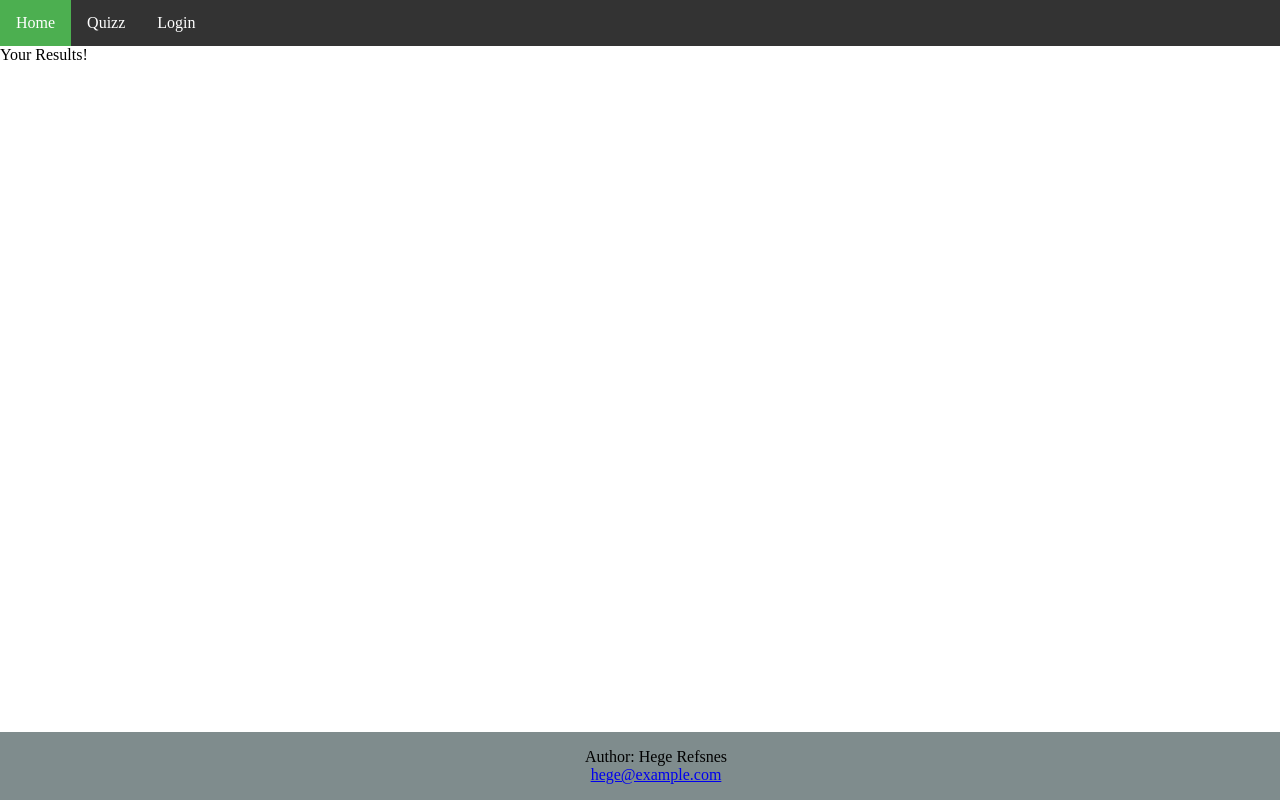
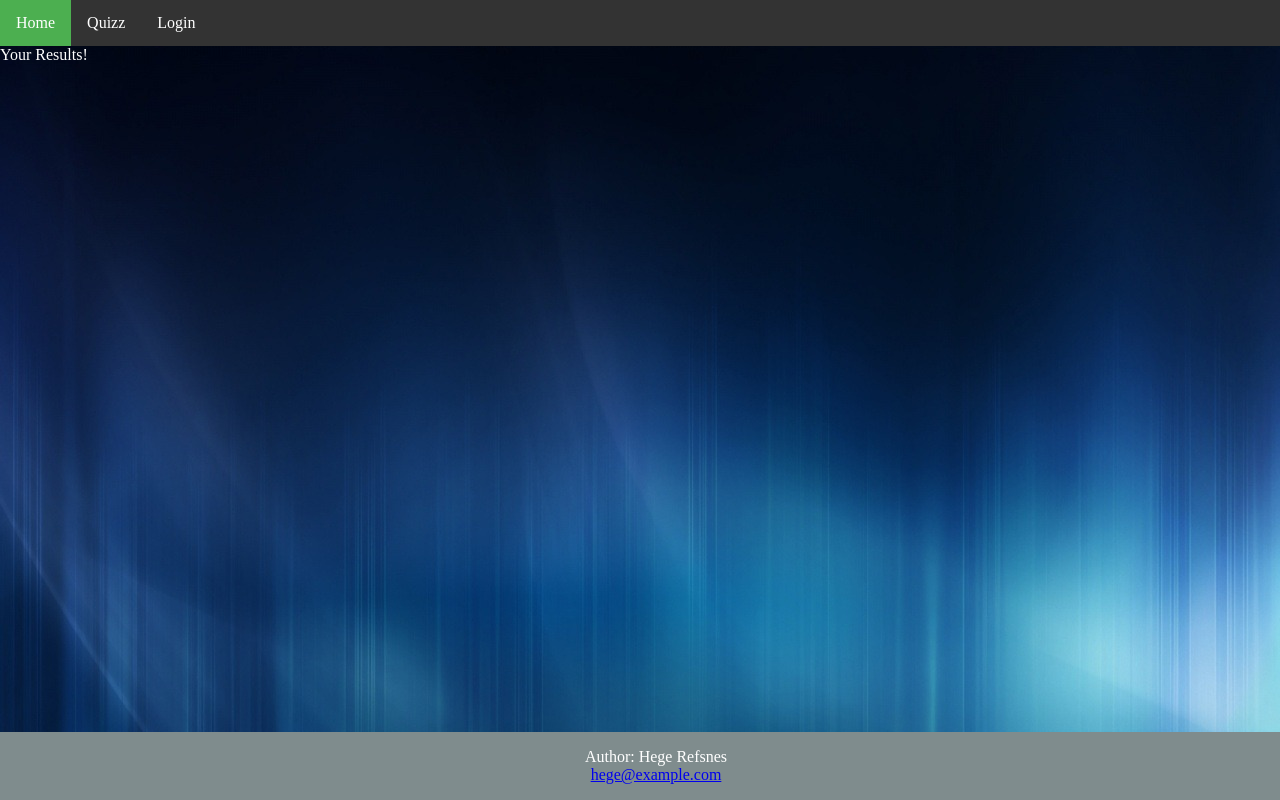
Before and after one commit to MathisRRRRR/mock_up, a PHP site: page /template/quizz_results.php in a window 1280 px wide. Run offline with PHP 8.4, Linux system fonts and the light colour scheme; some web fonts are replaced.

Commit message:
Auto stash before merge of "step1" and "origin/step1"

```diff
--- a/static/css/base.css
+++ b/static/css/base.css
@@ -8,7 +8,12 @@
     overflow: hidden;
     background-color: #333;
 }
-
+body
+{
+    background: url('blue_wallpaper.jpg');
+    font-family: 'Trebuchet MS', Arial, sans-serif;
+    color: #ffffff; /*text color */
+}
 nav li {
     float: left;
 }
@@ -54,6 +59,6 @@
     margin-left: 10px;
 }
 
-/* .quiz1{
+.quiz1{
     font-family: 'Chilanka', cursive;
-} */
+}
--- a/template/header.php
+++ b/template/header.php
@@ -1,7 +1,7 @@
 <nav>
   <ul>
     <li><a class="active" href="./mock_up/">Home</a></li>
-    <li><a href="./template/quizz.php">Quizz</a></li>
+    <li><a href="./quizz.php">Quizz</a></li>
     <!-- Button to open the modal login form -->
 
     <li><a onclick="document.getElementById('id01').style.display='block'" >Login</a></li>
```
Also changed, not shown: static/css/blue_wallpaper.jpg (added).
